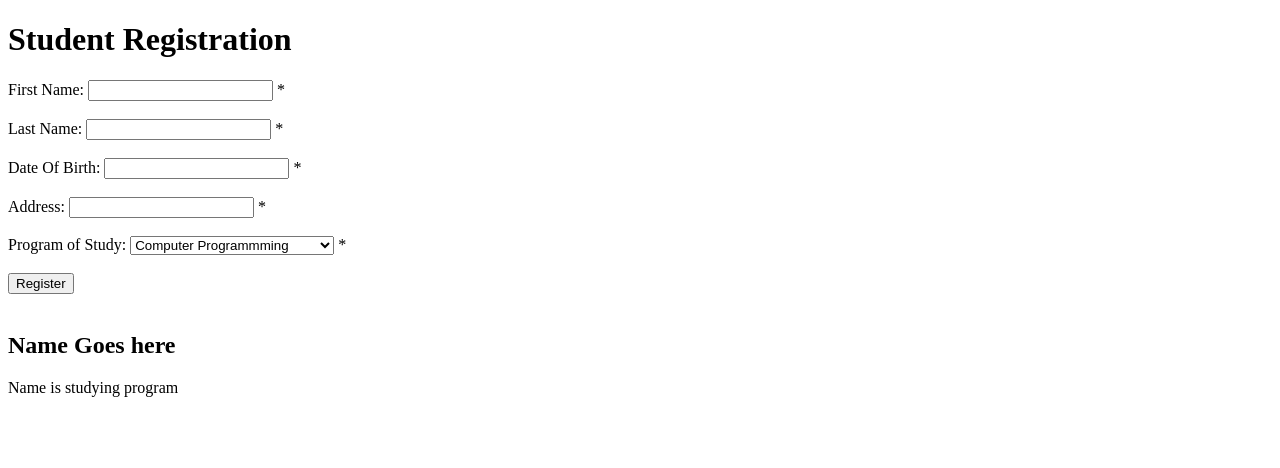
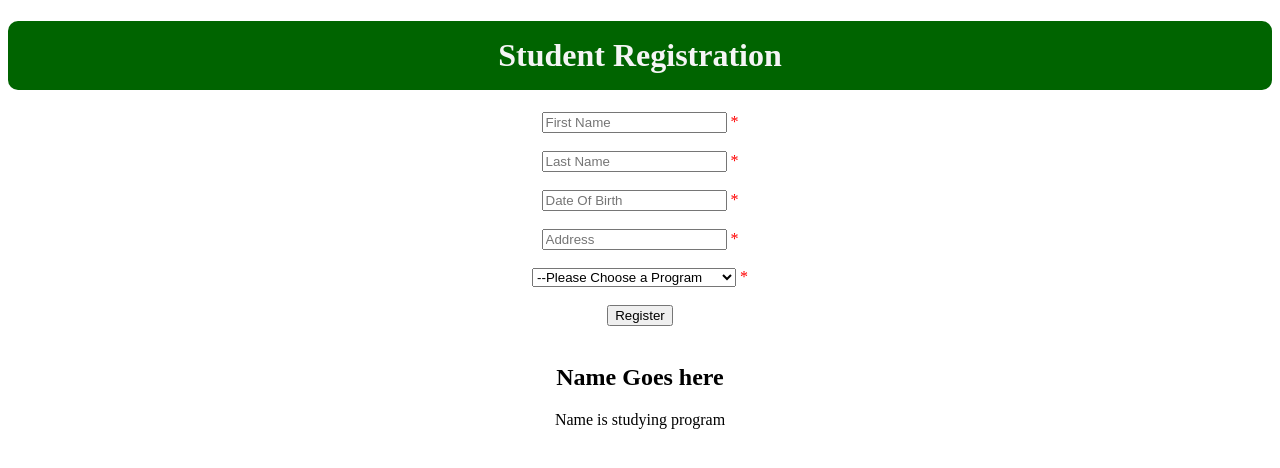
Before and after one commit to EthanMartino/CPW203-StudentReg, a plain HTML site: page index.html in a window 1280 px wide. Drawn offline with Linux system fonts and the light colour scheme.

Commit message:
Styled a little

```diff
--- /dev/null
+++ b/css/main.css
@@ -0,0 +1,15 @@
+h1{
+    text-align: center;
+    background-color: darkgreen;
+    border-radius: 10px;
+    color: whitesmoke;
+    padding: .5em;
+}
+
+form > span{
+    color: red;
+}
+
+form{
+    text-align: center;
+}
--- a/index.html
+++ b/index.html
@@ -5,32 +5,29 @@
     <meta name="viewport" content="width=device-width, initial-scale=1.0">
     <meta http-equiv="X-UA-Compatible" content="ie=edge">
     <title>Student Registration</title>
+    <link rel="stylesheet" href="css/main.css">
 </head>
 <body>
     <h1>Student Registration</h1>
     <form action="Registraion" id="reg-form">
-        <label for="first-name">First Name:</label>
-        <input type="text" name="first-name" id="first-name">
+        <input type="text" name="first-name" id="first-name" placeholder="First Name" aria-placeholder="Enter Your Legal First Name">
         <span>*</span>
         <br><br>
 
-        <label for="last-name">Last Name:</label>
-        <input type="text" name="last-name" id="last-name">
+        <input type="text" name="last-name" id="last-name" placeholder="Last Name" aria-placeholder="Enter Your Legal Last Name">
         <span>*</span>
         <br><br>
 
-        <label for="dob">Date Of Birth:</label>
-        <input type="text" name="dob" id="dob">
+        <input type="text" name="dob" id="dob" placeholder="Date Of Birth" aria-placeholder="Enter Your Date of Birth">
         <span>*</span>
         <br><br>
 
-        <label for="address">Address:</label>
-        <input type="text" name="address" id="address">
+        <input type="text" name="address" id="address" placeholder="Address" aria-placeholder="Enter Your Mailing Address">
         <span>*</span>
         <br><br>
 
-        <label for="program">Program of Study:</label>
-        <select name="program" id="program">
+        <select name="program" id="program" required>
+            <option selected value="">--Please Choose a Program</option>
             <option value="CPW">Computer Programmming</option>
             <option value="DED">Digital Entertainment &amp; Design</option>
         </select>
```
Also changed, not shown: 1 other file.
